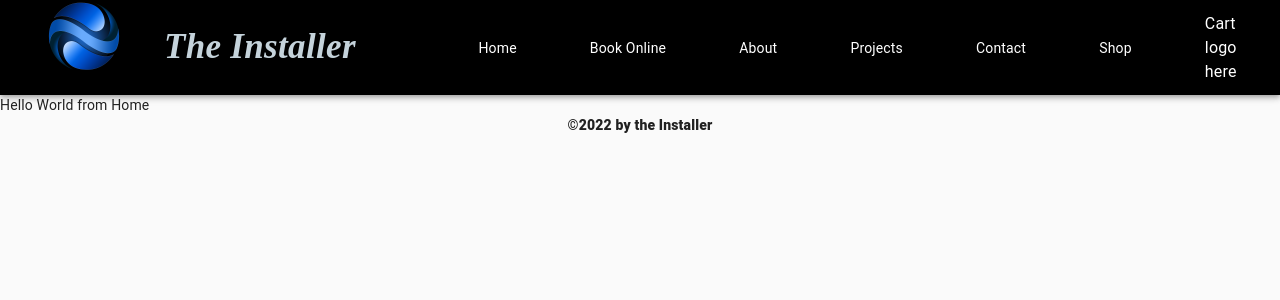
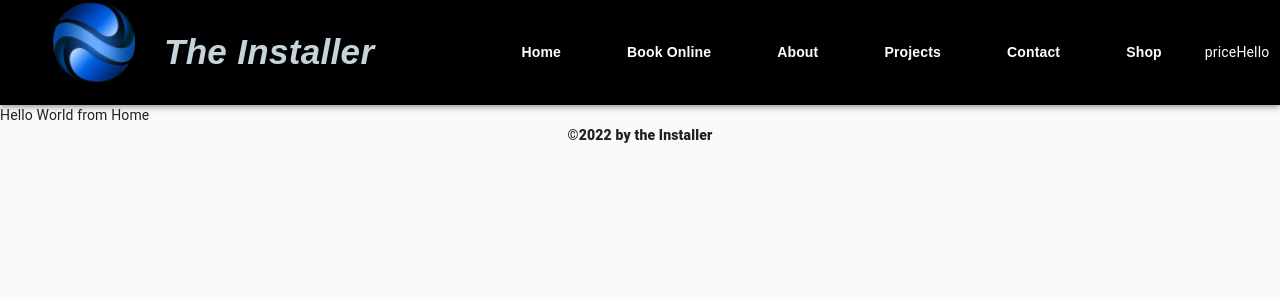
Before and after one commit to buddhathapa12/the-installer-front, a Next.js app: page / in a window 1280 px wide. Shown: the top 300 px of the page. Built offline with nearby package versions, Linux system fonts and the light colour scheme.

Commit message:
Worked on css of navbar

```diff
--- a/components/header.tsx
+++ b/components/header.tsx
@@ -3,6 +3,7 @@ import React from 'react';
 import Image from 'next/image';
 import Link from 'next/link';
 import useStyles from '../utils/header.styles';
+
 const Header = () => {
   const classes = useStyles();
   return (
@@ -16,6 +17,7 @@ const Header = () => {
                 <Image
                   src="/home/logo.png"
                   alt="logo"
+                  layout="responsive"
                   width={120}
                   height={90}
                 />
@@ -28,40 +30,45 @@ const Header = () => {
             </Typography>
           </div>
 
-          <div className={classes.navbarList}>
-            <div className={classes.navbarItem}>
-              <Link href="/">
-                <a>Home</a>
-              </Link>
+          <div className={classes.navbarCont}>
+            <ul className={classes.navbarList}>
+              <li className={classes.navbarItemCont}>
+                <Link href="/">
+                  <a className={classes.navbarItem}>Home</a>
+                </Link>
+              </li>
+              <li className={classes.navbarItemCont}>
+                <Link href="/bookOnline">
+                  <a className={classes.navbarItem}>Book Online</a>
+                </Link>
+              </li>
+              <li className={classes.navbarItemCont}>
+                <Link href="/about">
+                  <a className={classes.navbarItem}>About</a>
+                </Link>
+              </li>
+              <li className={classes.navbarItemCont}>
+                <Link href="/projects">
+                  <a className={classes.navbarItem}>Projects</a>
+                </Link>
+              </li>
+              <li className={classes.navbarItemCont}>
+                <Link href="/contact">
+                  <a className={classes.navbarItem}>Contact</a>
+                </Link>
+              </li>
+              <li className={classes.navbarItemCont}>
+                <Link href="/shop">
+                  <a className={classes.navbarItem}>Shop</a>
+                </Link>
+              </li>
+            </ul>
+          </div>
+          <div className={classes.cartCont}>
+            <div className={classes.cart}>
+              <span>price</span>
+              <span className={classes.cartIcon}>Hello</span>
             </div>
-            <div className={classes.navbarItem}>
-              <Link href="/bookOnline">
-                <a>Book Online</a>
-              </Link>
-            </div>
-            <div className={classes.navbarItem}>
-              <Link href="/about">
-                <a>About</a>
-              </Link>
-            </div>
-            <div className={classes.navbarItem}>
-              <Link href="/projects">
-                <a>Projects</a>
-              </Link>
-            </div>
-            <div className={classes.navbarItem}>
-              <Link href="/contact">
-                <a>Contact</a>
-              </Link>
-            </div>
-            <div className={classes.navbarItem}>
-              <Link href="/shop">
-                <a>Shop</a>
-              </Link>
-            </div>
-          </div>
-          <div className={classes.cart}>
-            <Typography>Cart logo here</Typography>
           </div>
         </Toolbar>
       </AppBar>
--- a/components/layout.tsx
+++ b/components/layout.tsx
@@ -1,13 +1,15 @@
 import React from 'react';
+import useStyles from '../utils/layout.styles';
 import Footer from './footer';
 import Header from './header';
 
 function Layout(props: any) {
   const { children } = props;
+  // const classes = useStyles();
   return (
     <>
       <Header />
-      {children}
+      <div>{children}</div>
       <Footer />
     </>
   );
--- a/utils/header.styles.tsx
+++ b/utils/header.styles.tsx
@@ -17,27 +17,32 @@ const useStyles = makeStyles({
 
   titleName: {
     color: '#c5d3db',
-    fontFamily: 'Jacques Francois Shadow',
+    fontFamily: '"Jacques Francois Shadow", Sans-serif',
     fontSize: 35,
     fontWeight: 600,
     fontStyle: 'italic',
     textAlign: 'left',
   },
 
+  navbarCont: {
+    width: '58.963%',
+    alignContent: 'center',
+    alignItems: 'center',
+    padding: '10px',
+  },
   navbarList: {
     display: 'flex',
     justifyContent: 'space-around',
     alignItems: 'center',
-    width: '58.963%',
     flexWrap: 'wrap',
+    padding: 0,
+    margin: 0,
+    listStyleType: 'none',
   },
 
-  cart: {
-    width: '4.096%',
-  },
-
-  navbarItem: {
+  navbarItemCont: {
     flexGrow: 1,
+    textAlign: 'center',
     '&:hover': {
       '& a': {
         color: 'red',
@@ -45,6 +50,24 @@ const useStyles = makeStyles({
       },
     },
   },
+
+  navbarItem: {
+    fontWeight: 600,
+    fontFamily: '"Poppins", Sans-serif',
+  },
+
+  cartCont: {
+    width: '4.096%',
+  },
+
+  cart: {
+    backgroundColor: 'transparent',
+    // display: 'inline-block',
+  },
+
+  cartIcon: {
+    color: '#ffffff',
+  },
 });
 
 export default useStyles;
```
Also changed, not shown: utils/layout.styles.tsx (added, +9 -0 lines).
